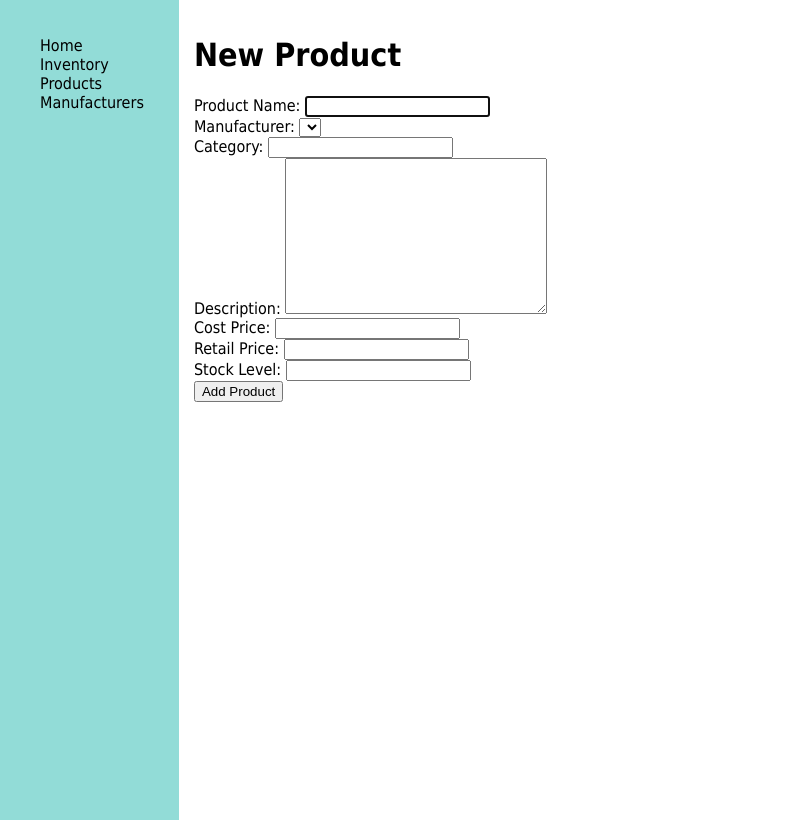
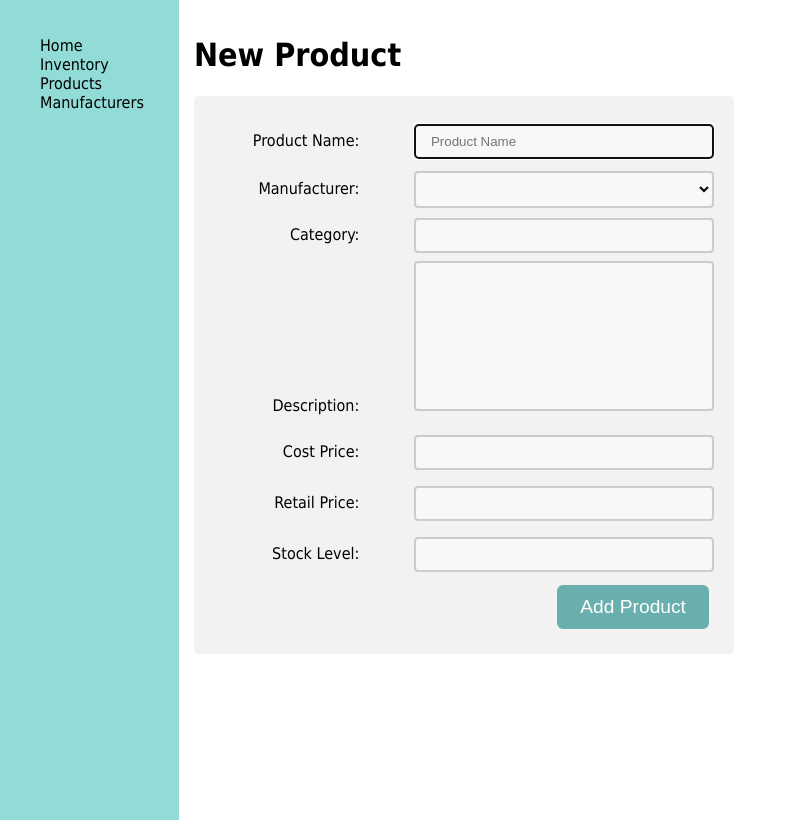
Before and after one commit to benbeardyman/Camera_Shop_Inventory_App, a Flask app: page /products/new_product in a window 1280 px wide. Shown: the whole page, without its empty margins (0-797 px from the left). Run offline with Flask 2, Linux system fonts and the light colour scheme; data that the repository does not hold is empty; some libraries are stand-ins or nearby versions.

Commit message:
css update

```diff
--- a/camera_shop/static/style.css
+++ b/camera_shop/static/style.css
@@ -4,6 +4,7 @@ body{
     padding: 0;
 
 }
+
 
 .sidebar{
     padding-top: 20px;
@@ -29,6 +30,90 @@ body{
     overflow: auto;
 }
 
+.button {
+
+    margin:5px;
+    border: solid;
+    border-radius: 6px;
+    border-color: #69afad;
+    font-size: 1.2em;
+    padding: 8px 20px;;
+    color: white;
+    background-color: #69afad;
+}
+
+.button:hover {
+    background-color: white;
+    color: #69afad;
+    cursor: pointer;
+}
+
+.container {
+    display: flex;
+    flex-direction: column;
+    align-items: flex-end;
+    width: 500px;
+    border-radius: 5px;
+    background-color: #f2f2f2;
+    padding: 20px;
+}
+
+
+label {
+    padding: 12px 50px 12px 0;
+    display: inline-block;
+  }
+
+input {
+    width: 300px;
+    padding: 8px 15px;
+    margin: 8px 0;
+    box-sizing: border-box;
+    border: 2px solid #ccc;
+    border-radius: 4px;
+    background-color: #f8f8f8;
+}
+
+textarea {
+    width: 300px;
+    height: 150px;
+    padding: 8px 15px;
+    box-sizing: border-box;
+    border: 2px solid #ccc;
+    border-radius: 4px;
+    background-color: #f8f8f8;
+    resize: none;
+}
+
+select {
+    width: 300px;
+    padding: 8px 15px;
+    border: 2px solid #ccc;
+    border-radius: 4px;
+    background-color: #f8f8f8;
+}
+
+
+.no_stock{
+    color:red;
+    font-weight: bolder;
+}
+
+.low_stock{
+    color: orange;
+    font-weight: bolder;
+}
+
+.details a{
+    text-decoration: none;
+    color:black;
+}
+
+.details a:visited{
+    color:black;
+}
+
+
 
 #grid-container {
     display: grid;
@@ -38,3 +123,11 @@ body{
     grid-template-columns: 1.3fr 8fr;
     min-height: 100%;
     }
+
+#home-image {
+    width: 100vw;
+    height:100vh;
+    background-image: url('images/maxresdefault.jpg');
+    background-repeat: no-repeat;
+    background-size: cover;
+    }
--- a/camera_shop/templates/index.html
+++ b/camera_shop/templates/index.html
@@ -1,4 +1,6 @@
 {% extends "base.html" %}
 {% block content %}
+<section id="home-image">
 
+</section>
 {% endblock %}
--- a/camera_shop/templates/manufacturers/edit_manufacturer.html
+++ b/camera_shop/templates/manufacturers/edit_manufacturer.html
@@ -3,14 +3,14 @@
 <h1>Edit Manufacturer</h1>
 
 
-<form action="/manufacturers/{{manufacturer.id}}" method="post">
+<form class="container" action="/manufacturers/{{manufacturer.id}}" method="post">
 
     <div>
         <label for="name">Manufacturer Name:</label>
         <input type="text" id="name" name="name" value="{{manufacturer.name}}" required>
     </div>
 
-    <button type="submit">Update Manufactruer</button>
+    <button class="button" type="submit">Update Manufactruer</button>
 
 
 </form>
--- a/camera_shop/templates/manufacturers/index.html
+++ b/camera_shop/templates/manufacturers/index.html
@@ -4,13 +4,13 @@
 
 <div>
     <form action="/manufacturers/new_manufacturer">
-    <input type="submit" value="New Manufacturer"/>
+    <input class="button" type="submit" value="New Manufacturer"/>
     </form>
 </div>
 
 {% for manufacturer in manufacturers %}
 
-<div>
+<div class="details">
     <div>
         <p><a href="/manufacturers/{{ manufacturer.id }}">{{manufacturer.name}}</a></p>
         <hr>
--- a/camera_shop/templates/manufacturers/new_manufacturer.html
+++ b/camera_shop/templates/manufacturers/new_manufacturer.html
@@ -2,7 +2,7 @@
 {% block content %}
 <h1>New Manufacturer</h1>
 
-<form action="/manufacturers" method="post">
+<form class="container" action="/manufacturers" method="post">
 
     <div>
         <label for="name">Manufacturer Name:</label>
@@ -10,7 +10,7 @@
     </div>
 
 
-    <button type="submit">Add Manufacturer</button>
+    <button class="button" type="submit">Add Manufacturer</button>
 
 </form>
 
--- a/camera_shop/templates/products/edit_product.html
+++ b/camera_shop/templates/products/edit_product.html
@@ -2,7 +2,7 @@
 {% block content %}
 <h1>Edit Product</h1>
 
-<form action="/products/{{product.id}}" method="post">
+<form class="container" action="/products/{{product.id}}" method="post">
 
     <div>
         <label for="name">Product Name:</label>
@@ -40,7 +40,7 @@
         <input type="number" id="stock_level" name="stock_level" min="0" value="{{product.stock_level}}" required>
     </div>
 
-    <button type="submit">Update Product</button>
+    <button class="button" type="submit">Update Product</button>
 
 
 </form>
--- a/camera_shop/templates/products/inventory.html
+++ b/camera_shop/templates/products/inventory.html
@@ -6,7 +6,7 @@
 {% for product in products %}
 {% if product.stock_level >0 %}
 <div>
-    <div>
+    <div class="details">
         <p>Product: <a href="/products/{{ product.id }}"> {{product.name}} </a></p>
         <p>Manufacturer: {{product.manufacturer.name}}</p>
         <p>Category: {{product.category}}</p>
@@ -14,9 +14,13 @@
         <p>Stock Level: {{product.stock_level}}</p>
 
         {% if product.stock_level == 0 %}
+        <div class="no_stock">
         <p> OUT OF STOCK</p>
+        </div>
         {% elif product.stock_level <= 2 %}
+        <div class="low_stock">
         <p> LOW STOCK </p>
+        </div>
         {% endif %}
         <hr>
     </div>
--- a/camera_shop/templates/products/new_product.html
+++ b/camera_shop/templates/products/new_product.html
@@ -2,11 +2,11 @@
 {% block content %}
 <h1>New Product</h1>
 
-<form action="/products" method="post">
+<form class="container" action="/products" method="post">
 
     <div>
         <label for="name">Product Name:</label>
-        <input type="text" id="name" name="name" required autofocus>
+        <input type="text" id="name" name="name" required placeholder="Product Name" autofocus>
     </div>
     <div>
         <label for="manufacturer">Manufacturer:</label>
@@ -37,7 +37,7 @@
         <input type="number" id="stock_level" name="stock_level" min="0" required>
     </div>
 
-    <button type="submit">Add Product</button>
+    <button class="button" type="submit">Add Product</button>
 
 </form>
 
```
Also changed, not shown: camera_shop/controllers/manufacturer_controller.py (+7 -0 lines), camera_shop/repositories/product_repository.py (+8 -0 lines), camera_shop/templates/manufacturers/show.html (+5 -4 lines), camera_shop/templates/products/index.html (+6 -2 lines), camera_shop/templates/products/show.html (+14 -3 lines), camera_shop/repositories/manufacturer_repository.py (line endings or trailing spaces), camera_shop/static/images/maxresdefault.jpg (added), 2 other files.
